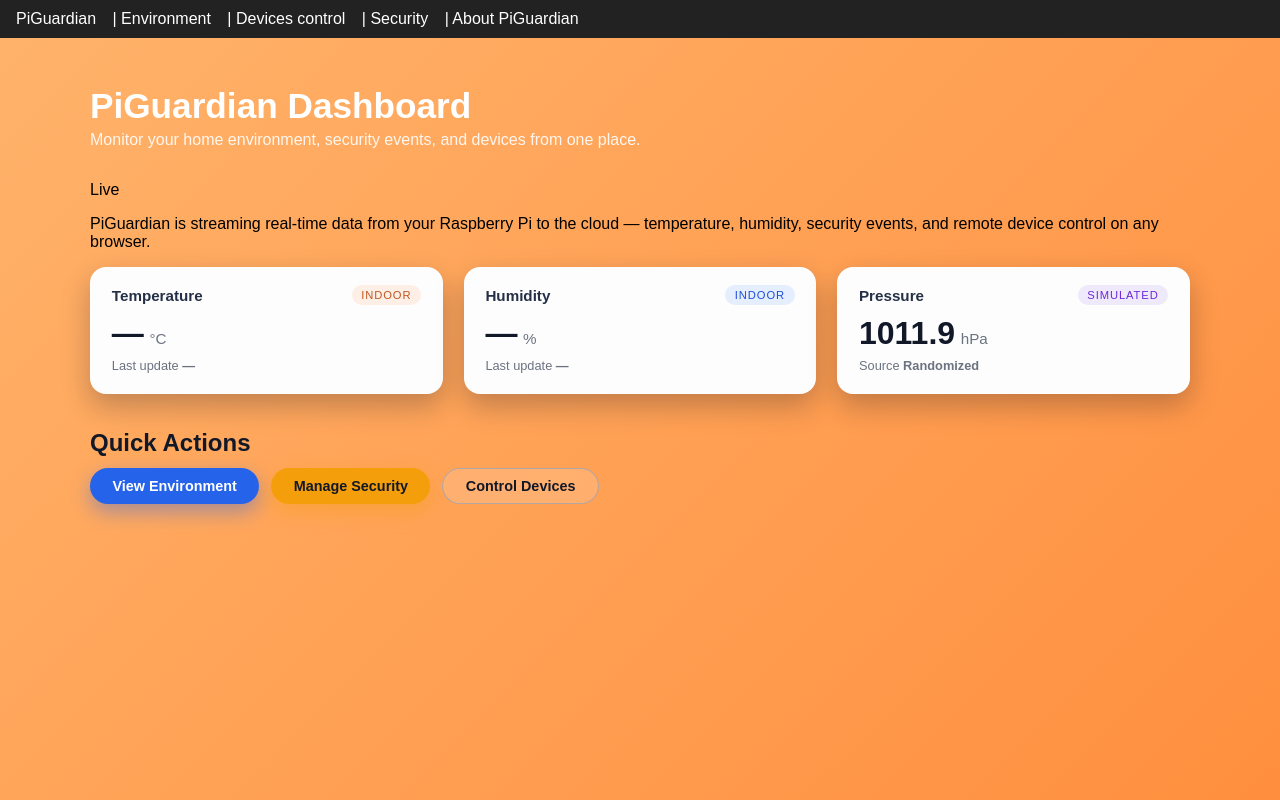
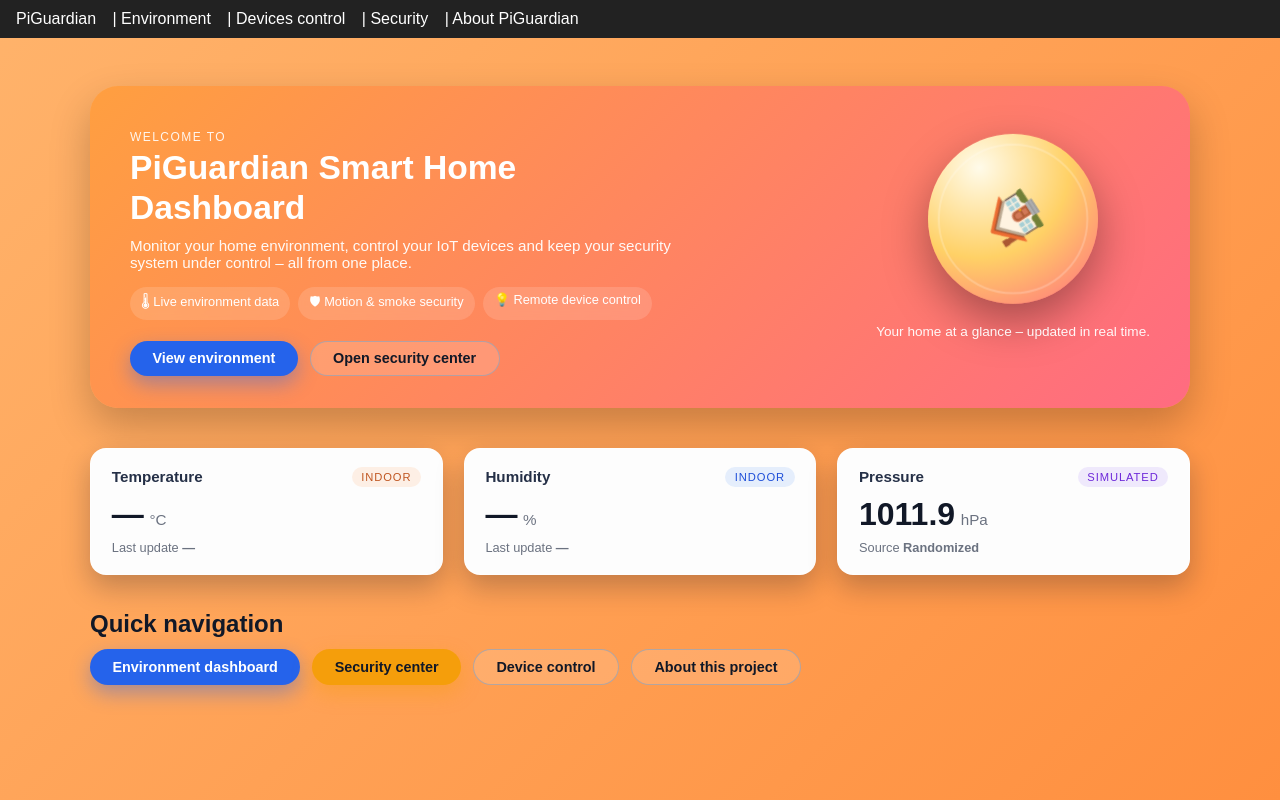
Before and after one commit to KylianLaw/PiGuardianDashboardRender, a Flask app: page / in a window 1280 px wide. Run offline with Flask 3, Linux system fonts and the light colour scheme; data that the repository does not hold is empty; parts of the project's set-up code (start-up, migrations or seed data) failed here and were passed over; some libraries are stand-ins or nearby versions.

Commit message:
Revamp summary.html for improved UI and navigation
Updated the summary page to enhance the user interface and navigation options, including a new hero section and improved button labels.

```diff
--- a/templates/summary.html
+++ b/templates/summary.html
@@ -1,30 +1,50 @@
 {% extends "base.html" %}
 
-{% block title %}System Overview{% endblock %}
+{% block title %}PiGuardian – Home{% endblock %}
 
 {% block content %}
 <div class="summary-page">
 
-    <!-- HEADER -->
-    <header class="summary-header">
-        <div>
-            <h1 class="summary-title">PiGuardian Dashboard</h1>
-            <p class="summary-subtitle">
-                Monitor your home environment, security events, and devices from one place.
+    <!-- HERO / PROJECT PROMO -->
+    <section class="summary-hero">
+        <div class="summary-hero__text">
+            <p class="summary-hero__eyebrow">Welcome to</p>
+            <h1 class="summary-hero__title">PiGuardian Smart Home Dashboard</h1>
+            <p class="summary-hero__subtitle">
+                Monitor your home environment, control your IoT devices
+                and keep your security system under control – all from one place.
+            </p>
+
+            <div class="summary-hero__badges">
+                <span class="summary-hero__badge">🌡 Live environment data</span>
+                <span class="summary-hero__badge">🛡 Motion &amp; smoke security</span>
+                <span class="summary-hero__badge">💡 Remote device control</span>
+            </div>
+
+            <div class="summary-hero__cta-row">
+                <a class="summary-btn summary-btn--primary" href="{{ url_for('environment_page') }}">
+                    View environment
+                </a>
+                <a class="summary-btn summary-btn--ghost" href="{{ url_for('security_control') }}">
+                    Open security center
+                </a>
+            </div>
+        </div>
+
+        <!-- Animated “image” (CSS animated orb) -->
+        <div class="summary-hero__visual">
+            <div class="summary-hero__orb">
+                <div class="summary-hero__icon">🏠</div>
+                <div class="summary-hero__pulse summary-hero__pulse--one"></div>
+                <div class="summary-hero__pulse summary-hero__pulse--two"></div>
+            </div>
+            <p class="summary-hero__visual-caption">
+                Your home at a glance – updated in real time.
             </p>
         </div>
-    </header>
-
-    <!-- PROMO STRIP WITH LIGHT ANIMATION -->
-    <section class="summary-promo">
-        <div class="summary-promo__badge">Live</div>
-        <p class="summary-promo__text">
-            PiGuardian is streaming real-time data from your Raspberry&nbsp;Pi to the cloud —
-            temperature, humidity, security events, and remote device control on any browser.
-        </p>
     </section>
 
-    <!-- MAIN GRID: 3 environment cards + quick actions -->
+    <!-- MAIN GRID: 3 environment cards -->
     <section class="summary-grid">
         <!-- Temperature card -->
         <article class="summary-card">
@@ -77,16 +97,19 @@
 
     <!-- QUICK ACTIONS -->
     <section class="summary-actions">
-        <h2 class="summary-actions__title">Quick Actions</h2>
+        <h2 class="summary-actions__title">Quick navigation</h2>
         <div class="summary-actions__buttons">
             <a class="summary-btn summary-btn--primary" href="{{ url_for('environment_page') }}">
-                View Environment
+                Environment dashboard
             </a>
             <a class="summary-btn summary-btn--warning" href="{{ url_for('security_control') }}">
-                Manage Security
+                Security center
             </a>
-            <a class="summary-btn summary-btn--ghost" href "{{ url_for('devices_control') }}">
-                Control Devices
+            <a class="summary-btn summary-btn--ghost" href="{{ url_for('devices_control') }}">
+                Device control
+            </a>
+            <a class="summary-btn summary-btn--ghost" href="{{ url_for('about_page') }}">
+                About this project
             </a>
         </div>
     </section>
```
